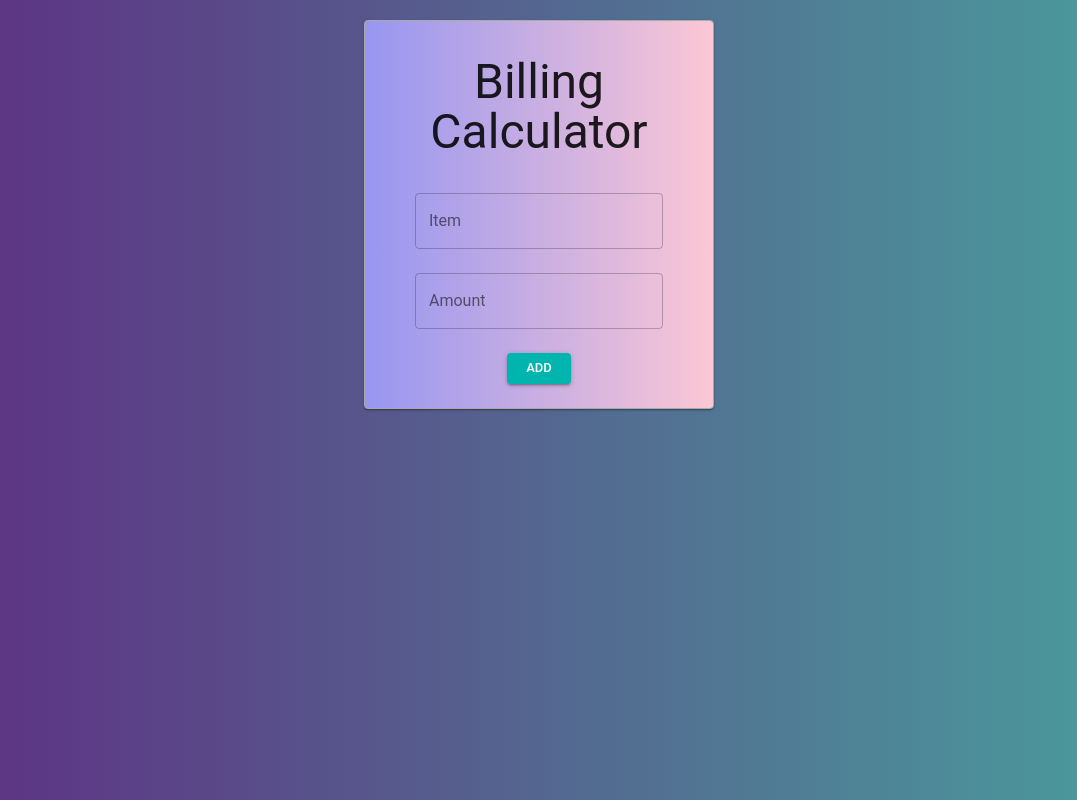
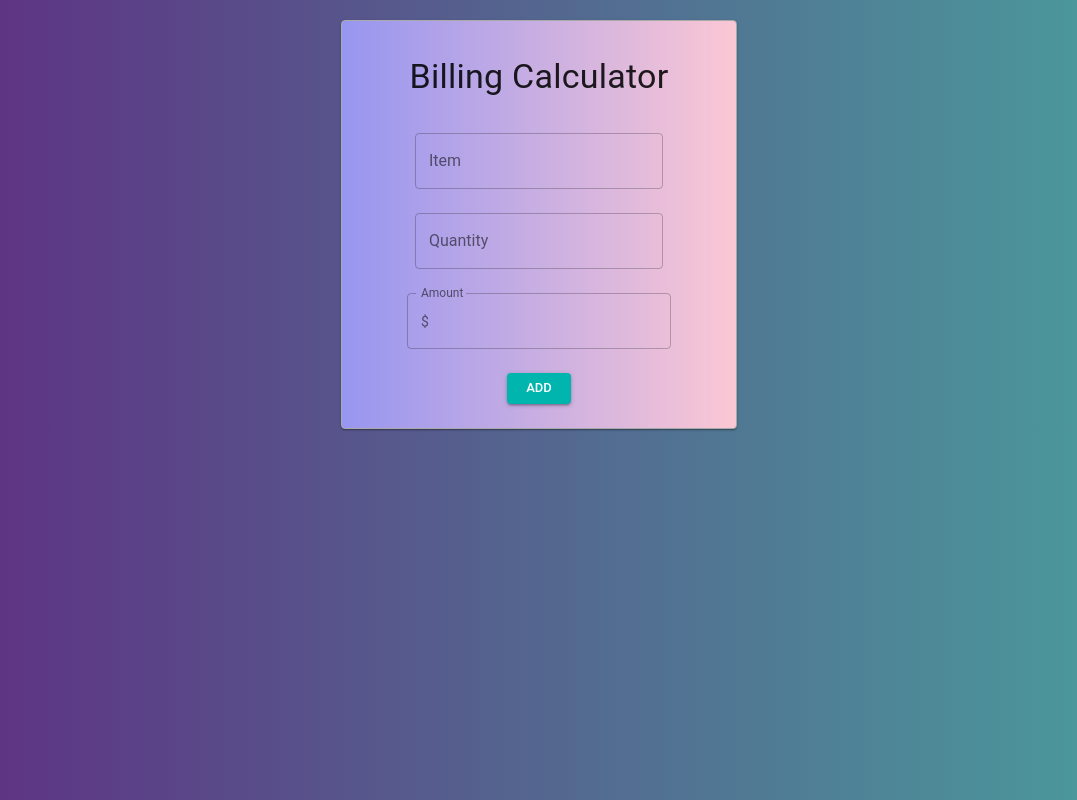
Before and after one commit to hurali97/Billing-Calculator, a React (Create React App) app: page / in a window 1280 px wide. Shown: the whole page, without its empty margins (101-1178 px from the left). Built offline with nearby package versions, Linux system fonts and the light colour scheme.

Commit message:
quantity field added with overall cost field in table

```diff
--- a/package.json
+++ b/package.json
@@ -9,6 +9,7 @@
     "react": "^16.8.6",
     "react-dom": "^16.8.6",
     "react-grid-system": "^4.4.5",
+    "react-number-format": "^4.0.7",
     "react-redux": "^7.0.3",
     "react-scripts": "3.0.0",
     "redux": "^4.0.1"
--- a/src/App.js
+++ b/src/App.js
@@ -3,44 +3,42 @@ import './App.css';
 import { connect } from "react-redux";
 import CustomizedTable from './Component/Table';
 import { Container, Row, Col } from 'react-grid-system';
-import Button from '@material-ui/core/Button';
-import Typography from '@material-ui/core/Typography';
-import TextField from '@material-ui/core/TextField';
 import SimpleCard from './Component/Card'
+
 
 
 class App extends React.Component {
 
   render() {
-    let that = this;
-    let sum = 0;
+
 
     return (
 
       <div className="App">
 
-<SimpleCard onItem={this.props.onItem} onAmount={this.props.onAmount} onAdd={this.props.onAdd}/>
+        {/* <SimpleCard onItem={this.props.onItem} onAmount={this.props.onAmount} onAdd={this.props.onAdd} /> */}
+
+        <SimpleCard />
 
 
 
-
-        <Container>
+        <Container fluid>
           <Row>
-            <Col md={4} sm={1} xs={1}>
+            <Col md={3} sm={1} xs={1}>
             </Col>
 
-            <Col md={4} sm={10} xs={10}>
-              {(this.props.show==='yes')
+            <Col md={6} sm={10} xs={10}>
+              {(this.props.show === 'yes')
                 ? (
-                  <CustomizedTable summary={this.props.summary} show={this.props.show}/>
+                  <CustomizedTable summary={this.props.summary} />
                 )
-                :(this.props.show==='none')? <h3>Please Add Items And Amount !</h3>
-                :(this.props.show==='string')? <h3>Please Input A Number In Amount !</h3>
-                :console.log("no")
+                : (this.props.show === 'none') ? <h3>Please Add Items, Quantity And Amount !</h3>
+                  : (this.props.show === 'string') ? <h3>Please Input A Number In Amount/Quantity !</h3>
+                    : console.log("no")
               }
             </Col>
 
-            <Col md={4} sm={1} xs={1}>
+            <Col md={3} sm={1} xs={1}>
             </Col>
           </Row>
         </Container>
@@ -55,8 +53,6 @@ class App extends React.Component {
 
 const mapStateToProps = state => {
   return {
-    item: state.item,
-    amount: state.amount,
     show: state.show,
     summary: state.summary,
   };
@@ -64,9 +60,7 @@ const mapStateToProps = state => {
 
 const mapDispachToProps = dispatch => {
   return {
-    onItem: (event) => dispatch({ type: "item", value: event.target.value }),
-    onAmount: (event) => dispatch({ type: "amount", value: event.target.value }),
-    onAdd: () => dispatch({ type: "add" }),
+
   };
 };
 
--- a/src/Component/Card.js
+++ b/src/Component/Card.js
@@ -7,6 +7,9 @@ import Button from '@material-ui/core/Button';
 import Typography from '@material-ui/core/Typography';
 import TextField from '@material-ui/core/TextField';
 import { Container, Row, Col } from 'react-grid-system';
+import InputAdornment from '@material-ui/core/InputAdornment';
+import { connect } from "react-redux";
+
 
 const styles = {
     card: {
@@ -14,7 +17,7 @@ const styles = {
     },
 
     title: {
-        fontSize: 14,
+        fontSize: 18,
     },
     pos: {
         marginBottom: 12,
@@ -30,18 +33,18 @@ const styles = {
 
 function SimpleCard(props) {
 
-    const { classes } = props;
+
     return (
 
 
-        <Container>
+        <Container fluid>
 
             <Row>
                 <Col md={4} sm={1} xs={1}></Col>
                 <Col md={4} sm={10} xs={10}>
 
 
-                    <Card className={classes.card} style={{
+                    <Card  style={{
                         marginTop: '20px', border: '1px solid darkgray',
                         background: 'linear-gradient(to right, #9796f0,#fbc7d4)'
                     }}>
@@ -49,9 +52,9 @@ function SimpleCard(props) {
                         <CardContent>
 
                             <div style={{ marginTop: '20px' }}>
-                                <Typography variant="h3" component="h2">
+                                <Typography variant="h4" >
                                     Billing Calculator
-             </Typography>
+                                    </Typography>
 
                                 <div style={{ marginTop: '20px' }}>
                                     <TextField
@@ -64,17 +67,29 @@ function SimpleCard(props) {
 
                                     <br></br>
                                     <TextField
+                                        id="quantity"
+                                        label="Quantity"
+                                        margin="normal"
+                                        variant="outlined"
+                                        onChange={props.onQuantity}
+                                    />
+
+                                    <br></br>
+
+                                    <TextField
                                         id="amount"
-                                        label="Amount"
+                                        label="Amount "
                                         margin="normal"
                                         variant="outlined"
                                         onChange={props.onAmount}
-
+                                        InputProps={{
+                                            startAdornment: <InputAdornment position="start">$</InputAdornment>,
+                                          }}
                                     />
                                     <br></br>
                                     <Button size="small" style={{ marginTop: '2vh', backgroundColor: '#00b5ad', color: 'white' }} onClick={props.onAdd} variant="contained"  >
                                         Add
-          </Button>
+                                       </Button>
                                 </div>
                             </div>
                         </CardContent>
@@ -91,4 +106,26 @@ SimpleCard.propTypes = {
     classes: PropTypes.object.isRequired,
 };
 
-export default withStyles(styles)(SimpleCard);
+//export default withStyles(styles)(SimpleCard);
+
+const mapStateToProps = state => {
+    return {
+      item: state.item,
+      amount: state.amount,
+      quantity: state.quantity,
+    };
+  };
+
+  const mapDispachToProps = dispatch => {
+    return {
+      onItem: (event) => dispatch({ type: "item", value: event.target.value }),
+      onQuantity: (event) => dispatch({ type: "quantity", value: event.target.value }),
+      onAmount: (event) => dispatch({ type: "amount", value: event.target.value }),
+      onAdd: () => dispatch({ type: "add"}),
+    };
+  };
+
+  export default connect(
+    mapStateToProps,
+    mapDispachToProps
+  )(SimpleCard);
--- a/src/Component/Table.js
+++ b/src/Component/Table.js
@@ -7,6 +7,7 @@ import TableCell from '@material-ui/core/TableCell';
 import TableHead from '@material-ui/core/TableHead';
 import TableRow from '@material-ui/core/TableRow';
 import Paper from '@material-ui/core/Paper';
+import { connect } from "react-redux";
 
 const CustomTableCell = withStyles(theme => ({
   head: {
@@ -25,6 +26,7 @@ const styles = theme => ({
   },
   table: {
     minWidth: 50,
+
   },
   row: {
     '&:nth-of-type(odd)': {
@@ -40,6 +42,8 @@ function createData(item , amount) {
 }
 let sum=0;
 let temp=0;
+let OverallCost=[];
+
 
 class  CustomizedTable extends React.Component {
     constructor(props){
@@ -48,26 +52,36 @@ class  CustomizedTable extends React.Component {
     }
 
   total=()=>{
-    this.props.summary.map(row => (
-      sum+=parseInt(row.amount)
-    ));
-temp=sum;
-sum=0;
+    OverallCost.map(row => (
+      sum+=parseInt(row)
+
+    )
+    );
+    temp=sum;
+    sum=0;
+    OverallCost=[];
     }
+
+    costpush=(amount,quantity)=>{
+      OverallCost.push((amount*quantity));
+
+    }
+
 
     render(){
         const {classes}=this.props;
         const summary=this.props.summary;
-      this.total();
+
 
         return (
-            <Paper className={classes.root}>
+            <Paper className={classes.root} style={{height: '80%'}}>
               <Table className={classes.table}>
                 <TableHead style={{backgroundColor:'#00b5ad'}}>
                   <TableRow>
                     <CustomTableCell align='center'>Item</CustomTableCell>
-                    <CustomTableCell align="center">Amount($)</CustomTableCell>
-
+                    <CustomTableCell align='center'>Quantity</CustomTableCell>
+                    <CustomTableCell align="center">Unit Cost($)</CustomTableCell>
+                    <CustomTableCell align="center">OverAll Cost($)</CustomTableCell>
                   </TableRow>
                 </TableHead>
                 <TableBody>
@@ -79,13 +93,20 @@ sum=0;
                         {row.item}
 
                       </CustomTableCell>
+                      <CustomTableCell align="center">{row.quantity}</CustomTableCell>
                       <CustomTableCell align="center">{row.amount}</CustomTableCell>
-
+                      <CustomTableCell align="center">{(row.amount*row.quantity)}</CustomTableCell>
+                      {
+                       this.costpush(row.amount,row.quantity)
+                      }
                     </TableRow>
                   ))
                   }
                 </TableBody>
               </Table>
+              {
+                 this.total()
+              }
               <h3>Total : {temp} </h3>
 
             </Paper>
--- a/src/store/reducer.js
+++ b/src/store/reducer.js
@@ -1,59 +1,67 @@
-const initialState={
-    item:'',
-    amount:0,
-    summary_item:[],
-    summary_amount:[],
-    show:'',
-    summary:[],
+const initialState = {
+    item: '',
+    amount: 0,
+    quantity: 0,
+    unit: '',
+    show: '',
+    summary: [],
 };
 
-const reducer=(state = initialState , action)=>{
+const reducer = (state = initialState, action) => {
 
     const newState = { ...state };
 
-    if(action.type==='item'){
-        newState.item=action.value;
+    if (action.type === 'item') {
+        newState.item = action.value;
+
+    }
+    if (action.type === 'quantity') {
+        newState.quantity = action.value;
 
     }
 
-    if(action.type==='amount'){
-        newState.amount=action.value;
+    if (action.type === 'amount') {
+        newState.amount = action.value;
 
     }
-    if(action.type==='add'){
+    if (action.type === 'add') {
 
-        document.getElementById('item').value="";
-        document.getElementById('amount').value="";
-        if(isNaN(newState.amount)){
+        document.getElementById('item').value = "";
+        document.getElementById('amount').value = "";
+        document.getElementById('quantity').value = "";
+        if (isNaN(newState.amount)||isNaN(newState.quantity)) {
             return {
 
                 ...state,
-                item:'',
-                amount:0,
-                show:'string'
-
+                item: '',
+                amount: 0,
+                show: 'string',
+                quantity:0,
             };
         }
-        else{
-        if(newState.item.length>0&&newState.amount>0)
+        else {
+            if (newState.item.length > 0 && newState.amount > 0&& newState.quantity > 0)
                 return {
 
                     ...state,
-            summary: state.summary.concat({ id: Math.random(), item: state.item , amount:state.amount }),
-            item:'',
-            amount:0,
-            show:'yes'
-
+                    summary: state.summary.concat({ id: Math.random(), item: state.item,quantity: state.quantity, amount: state.amount }),
+                    item: '',
+                    amount: 0,
+                    show: 'yes',
+                    quantity:0,
                 };
         }
 
-          if((newState.item.length<=0||newState.amount<=0)&&newState.summary.length<=0)
+        // && newState.summary.length <= 0
+
+        if ((newState.item.length <= 0 || newState.amount <= 0|| newState.quantity <= 0))
             return {
 
                 ...state,
-              item:'',
-              amount:0,
-              show:'none'
+                item: '',
+                amount: 0,
+                show: 'none',
+                quantity:0,
 
             };
 
```
Also changed, not shown: 1 other file (tests, documents, lock files or other folders). Lines whose indentation alone changed are shown as unchanged.
